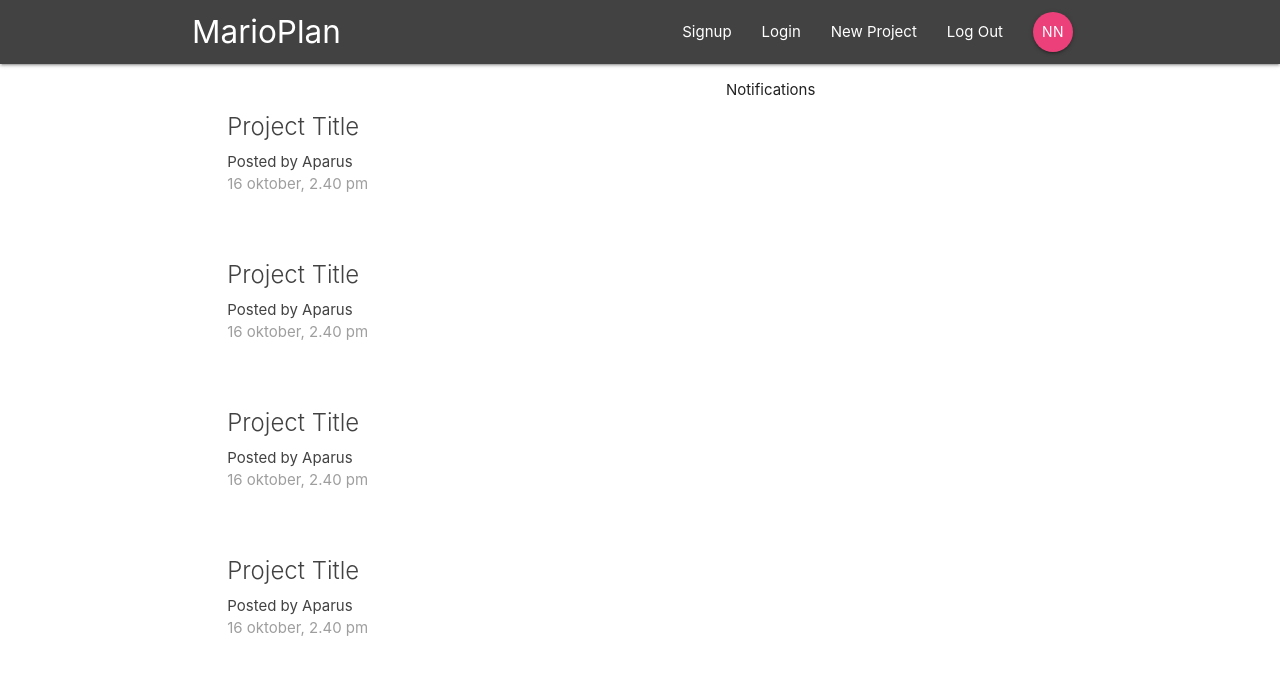
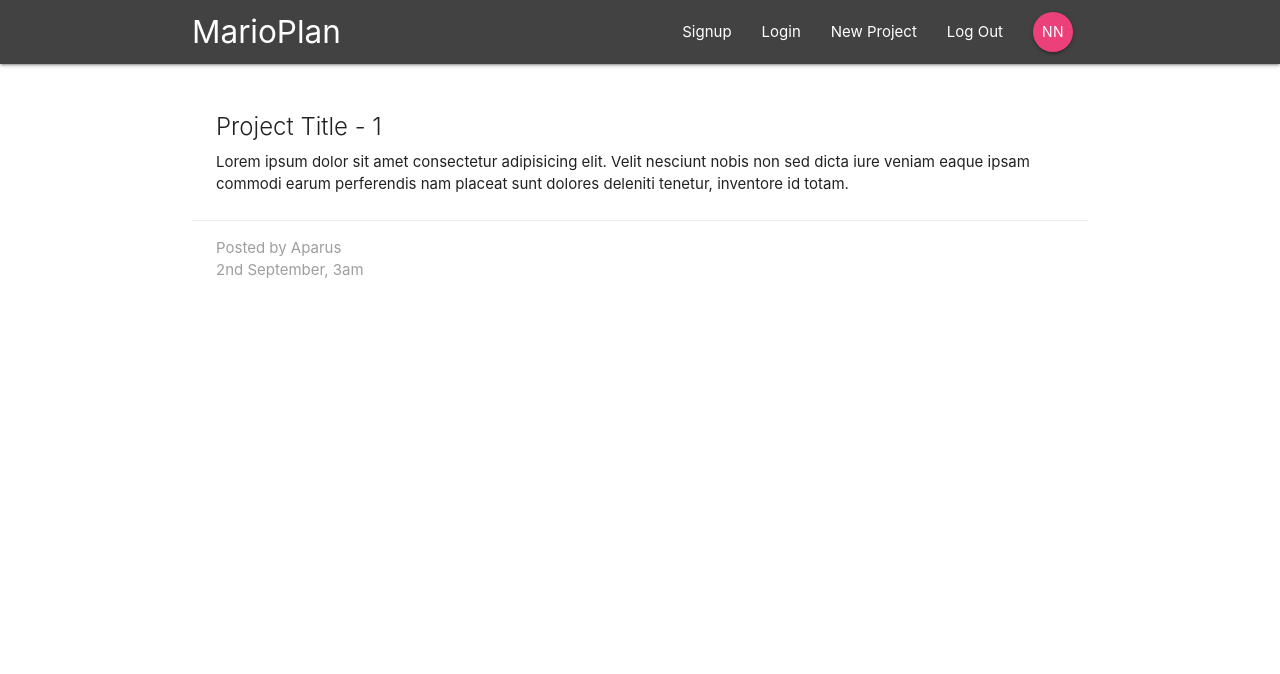
Before and after one commit to Aparus/react-redux-firebase, a React (Create React App) app: page /projects/1 in a window 1280 px wide. Shown: the top 674 px of the page. Built offline with nearby package versions, Linux system fonts and the light colour scheme.

Commit message:
7. ProjectDetails 1) Создали компонент. 2) Создали для него в App новый Route с параметром в пути /projects/:id, 3) использовали динамичный id компоненте

```diff
--- a/src/App.js
+++ b/src/App.js
@@ -2,6 +2,7 @@ import React, { Component } from "react";
 import { BrowserRouter, Switch, Route} from "react-router-dom";
 import Navbar from './components/layout/Navbar'
 import Dashboard from './components/dashboard/Dashboard'
+import ProjectDetails from './components/projects/ProjectDetails'
 
 class App extends Component {
   render() {
@@ -10,7 +11,8 @@ class App extends Component {
         <div className="App">
           <Navbar />
           <Switch>
-            <Route path="/" component={ Dashboard } />
+            <Route exact path="/" component={ Dashboard } />
+            <Route path="/projects/:id" component={ ProjectDetails } />
           </Switch>
         </div>
       </BrowserRouter>
--- a/src/components/projects/ProjectDetails.js
+++ b/src/components/projects/ProjectDetails.js
@@ -0,0 +1,22 @@
+import React from 'react'
+
+const ProjectDetails = (props) => {
+    const id = props.match.params.id
+  return (
+    <div className="container section project-details">
+        <div className="card z-depth-0">
+            <div className="card-content">
+                <span className="card-title">Project Title - {id}</span>
+                <p>Lorem ipsum dolor sit amet consectetur adipisicing elit. Velit nesciunt nobis non sed dicta iure veniam eaque ipsam commodi earum perferendis nam placeat sunt dolores deleniti tenetur, inventore id totam.</p>
+            </div>
+            <div className="card-action gret lighten-4 grey-text">
+                <div>Posted by Aparus</div>
+                <div>2nd September, 3am</div>
+            </div>
+        </div>
+
+    </div>
+  )
+}
+
+export default ProjectDetails
```
